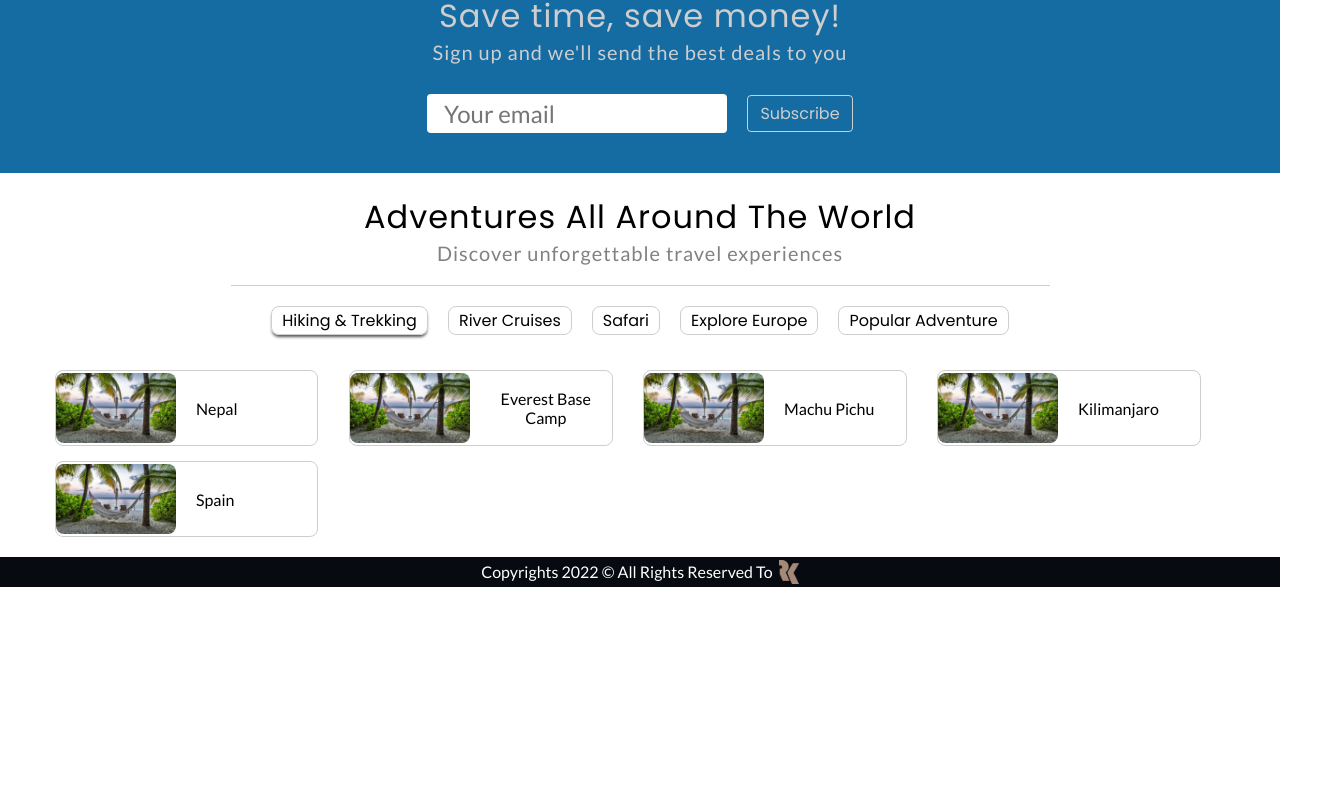
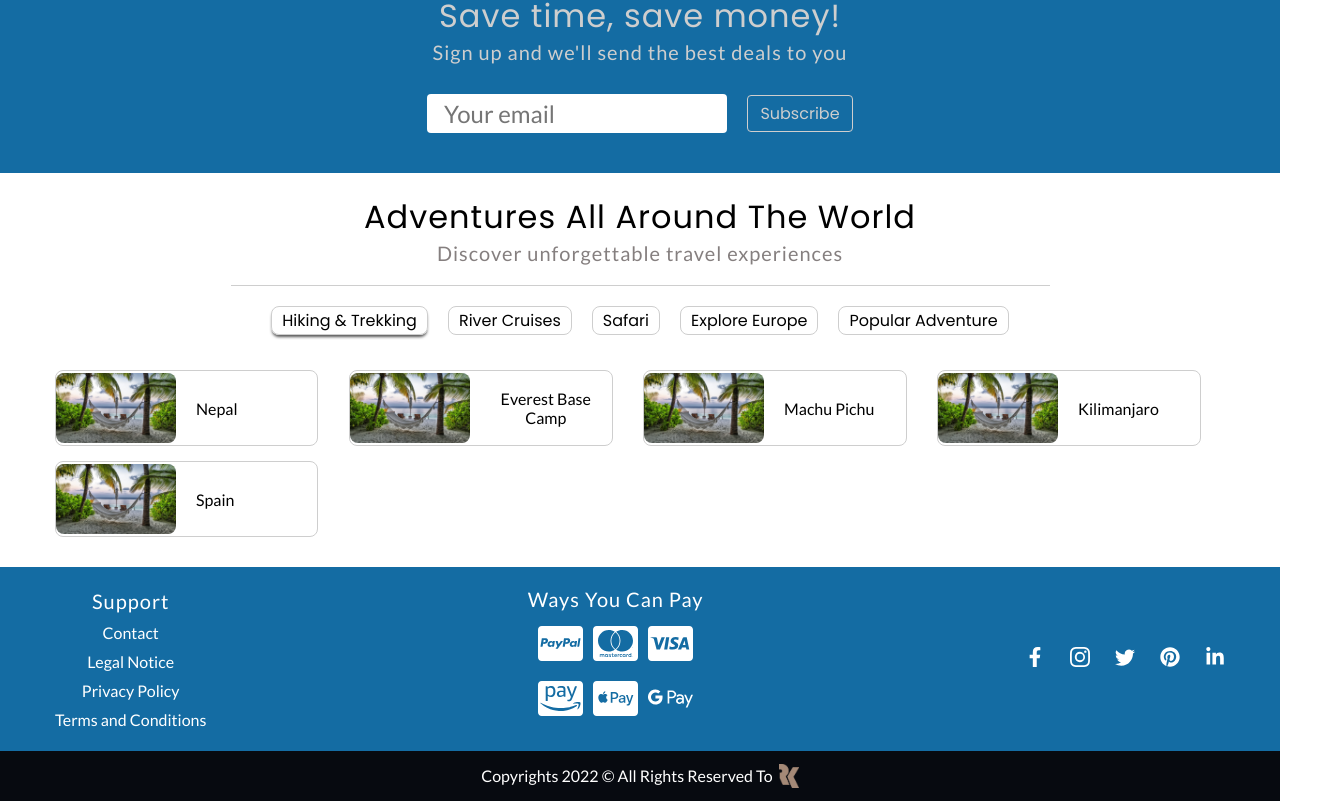
Before and after one commit to roman-kalistratov/booking, a React (Create React App) app in the folder client/: page / in a window 1280 px wide. Shown: the part 2342-3143 px from the top of the page, 1342 px wide, since content can reach past the window. Before the commit the page ends 2929 px from the top, so only its background shows below. Built offline with nearby package versions, Linux system fonts and the light colour scheme; a web font is replaced by a local one.

Commit message:
footer
footer

```diff
--- a/client/src/components/Adventures/adventures.scss
+++ b/client/src/components/Adventures/adventures.scss
@@ -41,7 +41,7 @@
         display: flex;
         flex-direction: column;
         align-items: flex-start;
-        width: 100%;
+        width: 110%;
         overflow: hidden;
         position: relative;
 
@@ -53,11 +53,13 @@
             transition: all ease-in-out .5s;
 
             &:first-child {
+                margin-bottom: 1rem;
                 position: relative;
             }
 
             &.active {
                 transform: translateY(0%);
+                // margin-bottom: 1rem;
             }
         }
 
--- a/client/src/components/Footer/Footer.jsx
+++ b/client/src/components/Footer/Footer.jsx
@@ -1,9 +1,52 @@
 import './footer.scss';
+import { FaFacebookF, FaLinkedinIn, FaPinterest, FaCcPaypal, FaCcMastercard, FaCcVisa, FaCcAmazonPay, FaCcApplePay, FaGooglePay } from 'react-icons/fa';
+import { BsInstagram, BsTwitter } from 'react-icons/bs';
 import { images } from '../../constants';
 
 export const Footer = () => {
     return (
         <footer className='footer' id='footer'>
+            <div className="footer__main container">
+                <ul className="footer__main-list">
+                    <li className="footer__main-item">
+                        <h3 className="footer__main-title">
+                            Support
+                        </h3>
+
+                        <ul className="footer__support">
+                            <li className="footer__support-item">Contact</li>
+                            <li className="footer__support-item">Legal Notice</li>
+                            <li className="footer__support-item">Privacy Policy</li>
+                            <li className="footer__support-item">Terms and Conditions</li>
+                        </ul>
+
+                    </li>
+                    <li className="footer__main-item">
+                        <h3 className="footer__main-title">
+                            Ways You Can Pay
+                        </h3>
+
+                        <ul className="footer__pay">
+                            <li className="footer__pay-item"><FaCcPaypal /></li>
+                            <li className="footer__pay-item"><FaCcMastercard /></li>
+                            <li className="footer__pay-item"><FaCcVisa /></li>
+                            <li className="footer__pay-item"><FaCcAmazonPay /></li>
+                            <li className="footer__pay-item"><FaCcApplePay /></li>
+                            <li className="footer__pay-item"><FaGooglePay /></li>
+                        </ul>
+                    </li>
+                    <li className="footer__main-item">
+                        <ul className="footer__social">
+                            <li className="footer__social-item"><FaFacebookF /></li>
+                            <li className="footer__social-item"><BsInstagram /></li>
+                            <li className="footer__social-item"><BsTwitter /></li>
+                            <li className="footer__social-item"><FaPinterest /></li>
+                            <li className="footer__social-item"><FaLinkedinIn /></li>
+                        </ul>
+
+                    </li>
+                </ul>
+            </div>
             <div className="footer__copyright">
                 Copyrights 2022 © All Rights Reserved To
                 <a className='footer__copyright-link' href="# ">
--- a/client/src/components/Footer/footer.scss
+++ b/client/src/components/Footer/footer.scss
@@ -3,17 +3,65 @@
 .footer {
     display: flex;
     justify-content: center;
+    flex-direction: column;
     align-items: center;
     text-align: center;
-    background-color:$bg-color;
     color:$white-color;
+    background-color:#146CA3;
+    width: 100%;
+
+    &__main {
+        width: 100%;
+
+        &-title {
+            margin-bottom: 1rem;
+            color:$white-color;
+        }
+        &-list {
+            display: flex;
+            justify-content: space-between;
+            align-items:center;
+        }
+    }
+
+    &__support {
+        &-item:not(:first-child) {
+            margin-top: 1rem;
+        }
+    }
+
+    &__pay {
+        display: flex;
+        width: 155px;
+        margin: auto;
+        flex-wrap: wrap;
+        justify-content: space-between;
+        align-items: center;
+
+        &-item {
+            font-size: 45px;
+        }
+    }
+
+    &__social {
+        width: 200px;
+        display: flex;
+        justify-content: space-between;
+        align-items:center;
+
+        &-item {
+            font-size: $h3-font-size;
+        }
+    }
 
     &__copyright {
+        width: 100%;
         display: flex;
         justify-content: center;
+        padding: 1rem 0;
         align-items:center;
         line-height: 3rem;
-
+        background-color:$bg-color;
         &-logo {
             width: 2rem;
             margin-left: 0.6rem;
```
